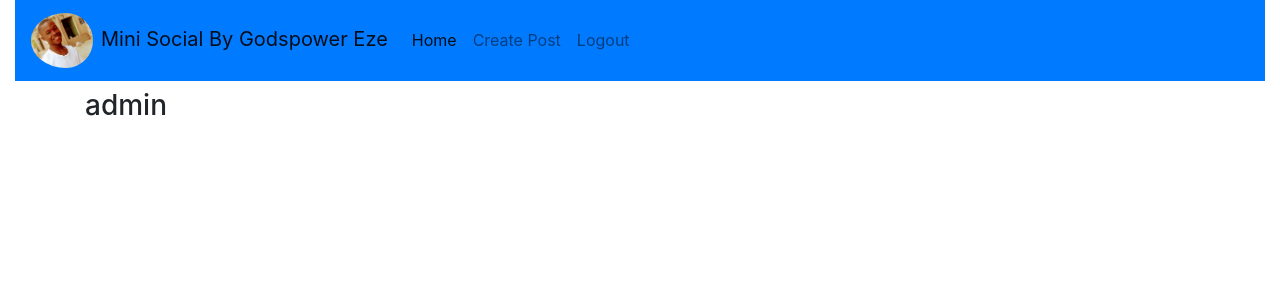
After one commit to Godspower-Eze/Build-a-Mini-social-media-in-Python-using-Flask, a Flask app: page /account in a window 1280 px wide. The commit adds this page. Shown: the top 300 px of the page. Run offline with Flask 2, Linux system fonts and the light colour scheme; a user stored in the database is signed in; some libraries are stand-ins or nearby versions.

Commit message:
Added s the logout feature and the account page

```diff
--- a/socialmedia/__init__.py
+++ b/socialmedia/__init__.py
@@ -17,4 +17,6 @@ login_manager = LoginManager(app)
 
 login_manager.login_view = 'login'
 
+login_manager.login_message_category = 'info'
+
 from socialmedia import routes
--- a/socialmedia/routes.py
+++ b/socialmedia/routes.py
@@ -1,9 +1,9 @@
 from socialmedia import app, db
-from flask import render_template, flash, redirect, url_for
+from flask import render_template, flash, redirect, url_for, request
 from socialmedia.models import User, Post
 from socialmedia.forms import PostCreationForm, UserCreationForm, LoginForm
 from socialmedia import bcrypt
-from flask_login import login_user
+from flask_login import login_user, logout_user, current_user, login_required
 
 
 @app.route('/')
@@ -29,6 +29,8 @@ def post_create():
 
 @app.route('/register', methods=['GET', 'POST'])
 def register_user():
+    if current_user.is_authenticated:
+        return redirect(url_for('home'))
     form = UserCreationForm()
     if form.validate_on_submit():
         hashed_pasword = bcrypt.generate_password_hash(form.password.data).decode('utf-8')
@@ -42,13 +44,29 @@ def register_user():
 
 @app.route('/login', methods=['GET', 'POST'])
 def login():
+    if current_user.is_authenticated:
+        return redirect(url_for('home'))
     form = LoginForm()
     if form.validate_on_submit():
         user = User.query.filter_by(email=form.email.data).first()
         if user and bcrypt.check_password_hash(user.password, form.password.data):
             flash('You have logged in successfully', 'success')
             login_user(user, remember=form.remember.data)
-            return redirect(url_for('home'))
+            next_page = request.args.get('next')
+            return redirect(next_page) if next_page else redirect(url_for('home'))
         else:
             flash('Invalid Credentials', 'danger')
     return render_template('login.html', form=form)
+
+
+@app.route('/logout')
+def logout():
+    logout_user()
+    flash('You have successfully logged out', 'success')
+    return redirect(url_for('home'))
+
+
+@app.route('/account')
+@login_required
+def account():
+    return render_template('account.html', title=current_user.username + ' ' + 'Account')
--- /dev/null
+++ b/socialmedia/templates/account.html
@@ -0,0 +1,6 @@
+{% extends 'base.html' %}
+{% block content %}
+<div class="container">
+    <h3>{{current_user.username}}</h3>
+</div>
+{% endblock %}
--- a/socialmedia/templates/base.html
+++ b/socialmedia/templates/base.html
@@ -26,15 +26,21 @@
           <li class="nav-item active">
             <a class="nav-link" href="{{ url_for('home')}}">Home <span class="sr-only">(current)</span></a>
           </li>
+            {% if current_user.is_authenticated %}
                 <li class="nav-item">
                 <a class="nav-link" href="{{ url_for('post_create')}}">Create Post</a>
                 </li>
+                <li class="nav-item">
+                <a class="nav-link" href="{{ url_for('logout')}}">Logout</a>
+                </li>
+            {% else %}
                 <li class="nav-item">
                 <a class="nav-link" href="{{ url_for('login')}}">Login</a>
                 </li>
                 <li class="nav-item">
                 <a class="nav-link" href="{{ url_for('register_user')}}">Register</a>
                 </li>
+            {% endif %}
 
         </ul>
       </div>
```
Also changed, not shown: socialmedia/socialmedia.db. Lines whose indentation alone changed are shown as unchanged.
